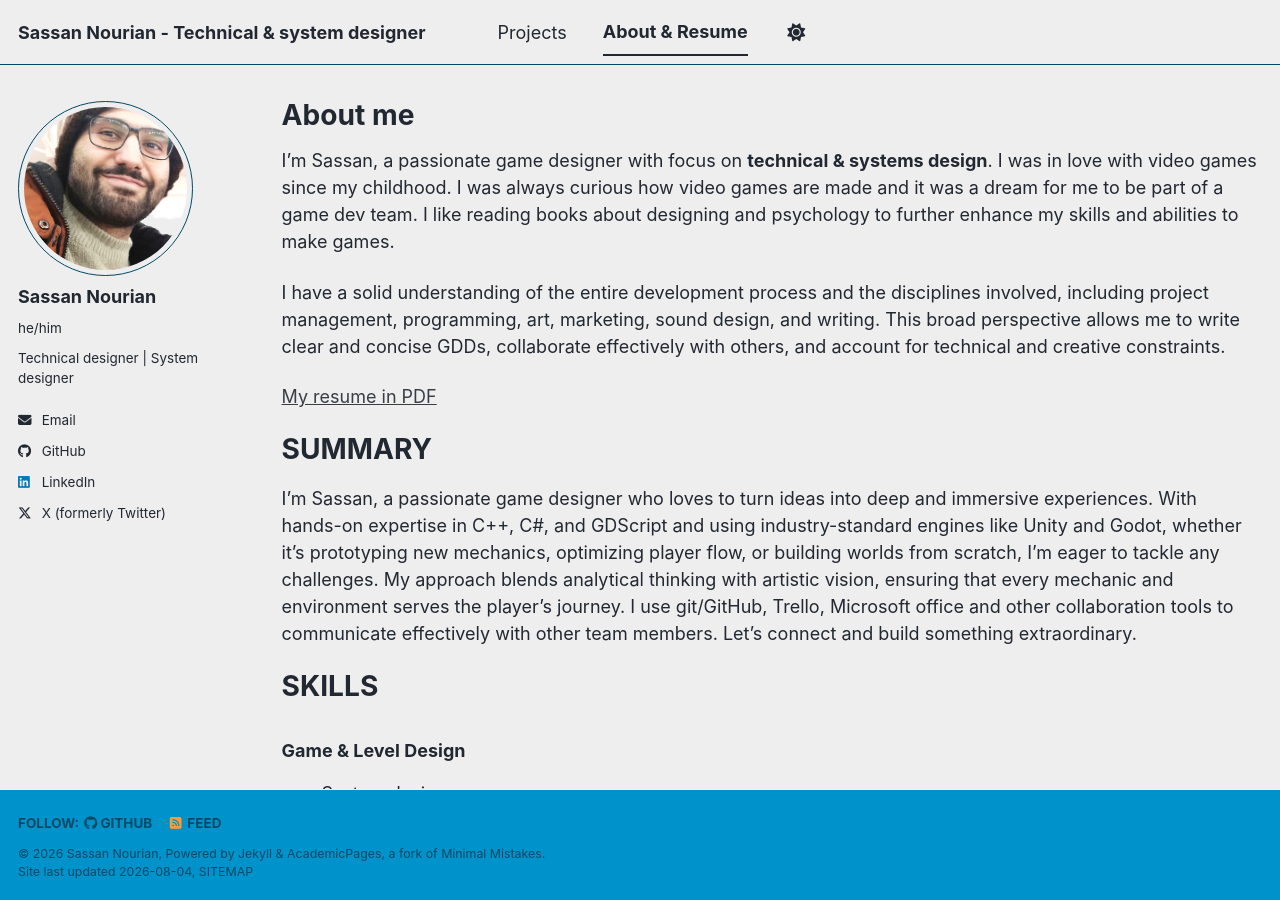
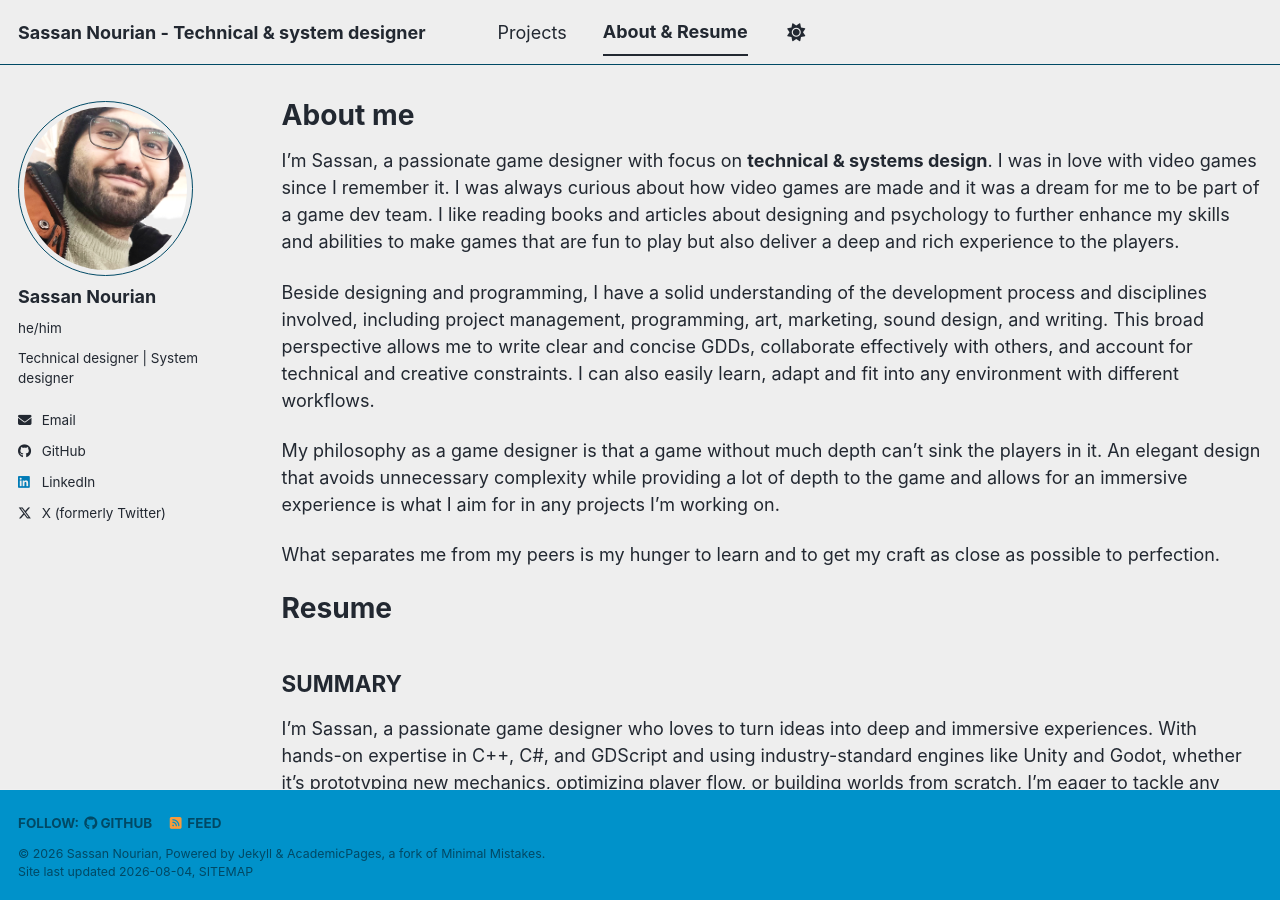
Before and after one commit to SassanTheDev/SassanTheDev.github.io, a Jekyll site: the page built from _pages/about.md, in a window 1280 px wide and 900 px high. Built offline with Jekyll 4.4.1, drawn with Linux system fonts in a browser that asks for light colours; a style sheet for code colours, icons or effects is not loaded.

Commit message:
Revise about page content and skills section
Updated personal description and philosophy as a game designer to emphasize depth in game design and adaptability. Revised skills section and added more detail about expertise and collaboration tools.

```diff
--- a/_pages/about.md
+++ b/_pages/about.md
@@ -7,13 +7,17 @@ redirect_from:
   - /cv
   - /resume
 ---
-I'm Sassan, a passionate game designer with focus on **technical & systems design**. I was in love with video games since my childhood. I was always curious how video games are made and it was a dream for me to be part of a game dev team. I like reading books about designing and psychology to further enhance my skills and abilities to make games.
+I'm Sassan, a passionate game designer with focus on **technical & systems design**. I was in love with video games since I remember it. I was always curious about how video games are made and it was a dream for me to be part of a game dev team. I like reading books and articles about designing and psychology to further enhance my skills and abilities to make games that are fun to play but also deliver a deep and rich experience to the players.
 
-I have a solid understanding of the entire development process and the disciplines involved, including project management, programming, art, marketing, sound design, and writing. This broad perspective allows me to write clear and concise GDDs, collaborate effectively with others, and account for technical and creative constraints.
+Beside designing and programming, I have a solid understanding of the development process and disciplines involved, including project management, programming, art, marketing, sound design, and writing. This broad perspective allows me to write clear and concise GDDs, collaborate effectively with others, and account for technical and creative constraints. I can also easily learn, adapt and fit into any environment with different workflows.
 
-[My resume in PDF](/files/Sassan%20Nourian%20Resume.pdf)
+My philosophy as a game designer is that a game without much depth can't sink the players in it. An elegant design that avoids unnecessary complexity while providing a lot of depth to the game and allows for an immersive experience is what I aim for in any projects I'm working on.
 
-# SUMMARY
+What separates me from my peers is my hunger to learn and to get my craft as close as possible to perfection.
+
+# Resume
+
+## SUMMARY
 I'm Sassan, a passionate game designer who loves to turn ideas into deep and immersive experiences.
 With hands-on expertise in C++, C#, and GDScript and using industry-standard engines like Unity and
 Godot, whether it's prototyping new mechanics, optimizing player flow, or building worlds from scratch,
@@ -24,7 +28,7 @@ I use git/GitHub, Trello, Microsoft office and other collaboration tools to comm
 other team members.
 Let’s connect and build something extraordinary.
 
-# SKILLS
+## SKILLS
 ### Game & Level Design
 
 * System design
```
